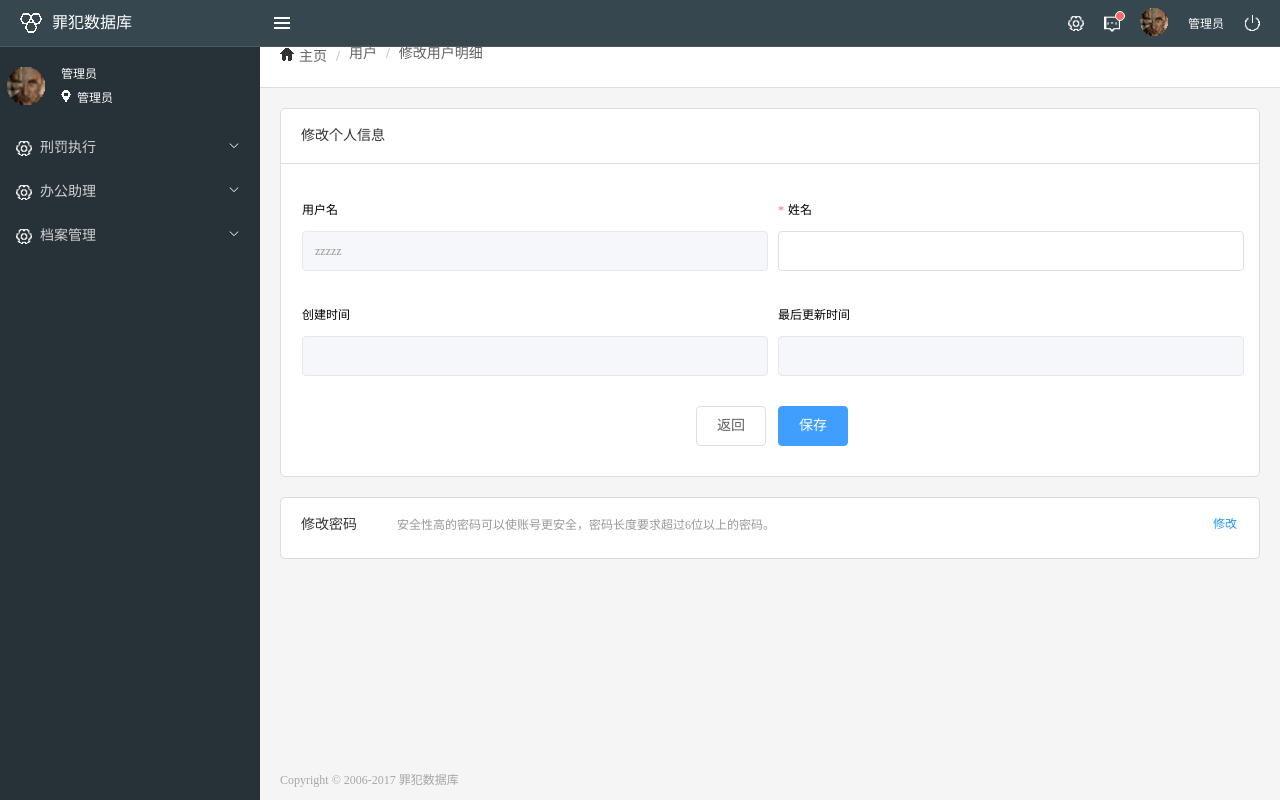
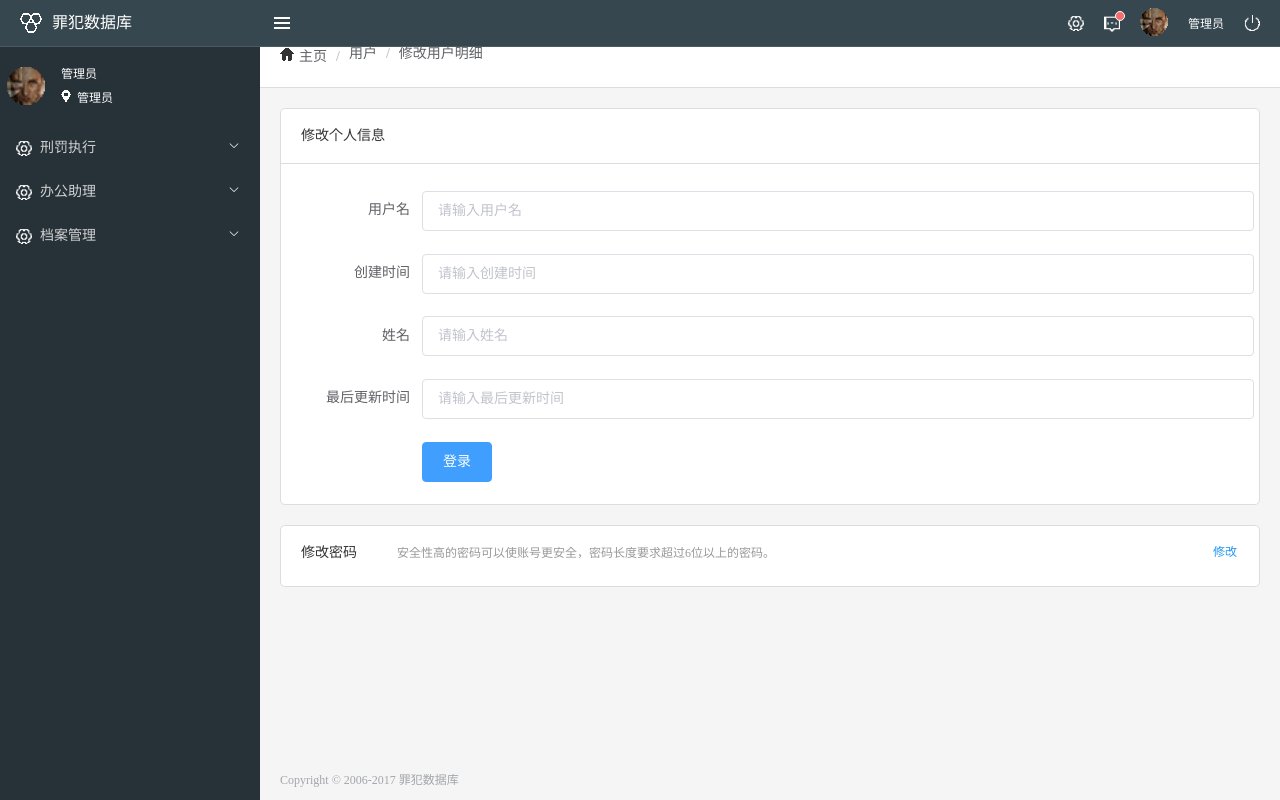
Before and after one commit to alienbigking/cid-ui, a Vue app: page /user/user_modification in a window 1280 px wide. Built offline with nearby package versions, Linux system fonts and the light colour scheme.

Commit message:
重写表单

```diff
--- a/src/app/user/login.vue
+++ b/src/app/user/login.vue
@@ -74,6 +74,7 @@ export default {
             .login-input{
                 width:292px;
                 margin:0 auto;
+                margin-top:46px;
                 .form-input-user{
                     margin-top:38px;
                     & /deep/ .el-input__inner{
--- a/src/app/user/user_modification.vue
+++ b/src/app/user/user_modification.vue
@@ -4,7 +4,9 @@
             <div class="um-title">
                 <p>修改个人信息</p>
             </div>
-            <el-form class="um-form" :model="ruleForm" :rules="rules" ref="ruleForm">
+            <my-form class="um-form" :inline="false" :formItems="formModel" labelWidth="120px" btnText="登录" buttonClass="form-input-submit"></my-form>
+
+            <!-- <el-form class="um-form" :model="ruleForm" :rules="rules" ref="ruleForm">
                 <div class="form">
                     <div class="form-left">
                         <el-form-item label="用户名" class="item" prop="username">
@@ -30,7 +32,7 @@
                     </div>
                     <div style="clear:both;"></div>
                 </div>
-            </el-form>
+            </el-form> -->
         </div>
         <!--修改密码模块-->
         <div class="um-modifyPassword">
@@ -45,18 +47,38 @@
     export default {
         data() {
             return {
-                ruleForm: {
-                    username: 'zzzzz', // 用户名
-                    createdTime: '', // 创建时间
-                    name: '', // 姓名
-                    lastUpdatedTime: '' // 最后更新时间
-                },
-                rules: {
-                    name: [
-                        { required: true, message: '姓名不能为空', trigger: 'blur' }
-                    ]
+                formModel: {
+                    userName: {
+                        type: 'input',
+                        label: '用户名'
+                    },
+                    createdTime: {
+                        type: 'input',
+                        label: '创建时间'
+                    },
+                    name: {
+                        type: 'input',
+                        label: '姓名'
+                    },
+                    lastUpdatedTime: {
+                        type: 'input',
+                        label: '最后更新时间'
+                    }
                 }
             }
+            // return {
+            //     ruleForm: {
+            //         username: 'zzzzz', // 用户名
+            //         createdTime: '', // 创建时间
+            //         name: '', // 姓名
+            //         lastUpdatedTime: '' // 最后更新时间
+            //     },
+            //     rules: {
+            //         name: [
+            //             { required: true, message: '姓名不能为空', trigger: 'blur' }
+            //         ]
+            //     }
+            // }
         },
         methods: {
             submitForm(formName) {
--- a/src/assets/scss/reset.scss
+++ b/src/assets/scss/reset.scss
@@ -67,6 +67,6 @@
     width: 16px;
     display: inline-block;
 }
-.el-form-item{
-    margin-bottom:0;
-}
+// .el-form-item{
+//     margin-bottom:0;
+// }
```
